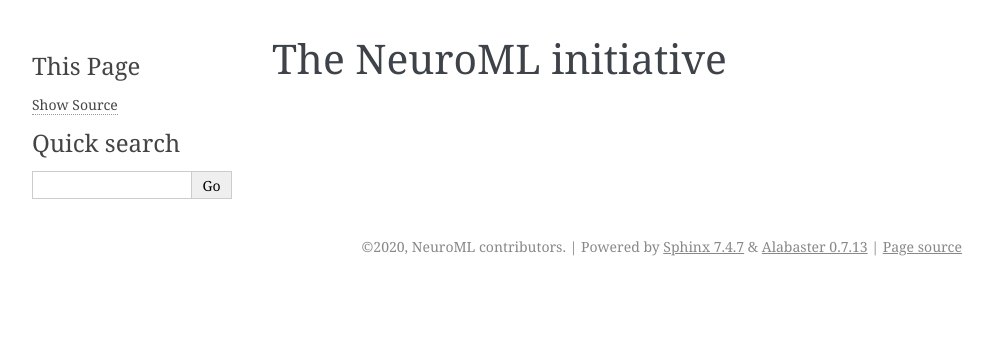
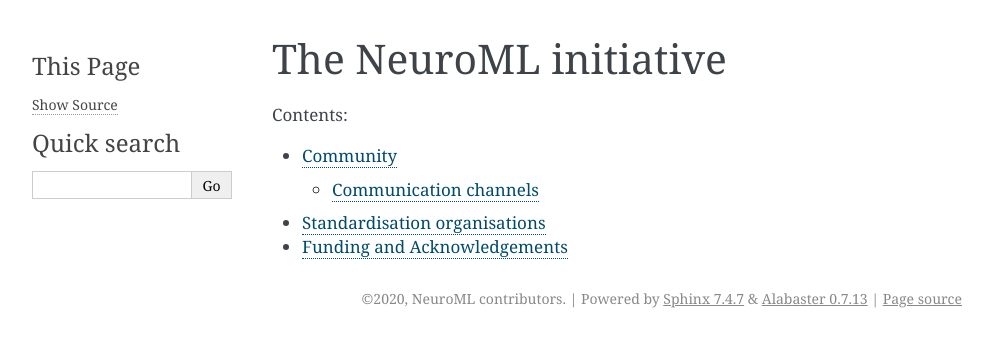
Before and after one commit to NeuroML/Documentation, a Sphinx documentation site: the page built from source/NeuroMLOrg/index.rst, in a window 1280 px wide. Shown: the top 347 px of the page, without its empty margins (148-1141 px from the left). Built offline with Sphinx 7.4.7, drawn with Linux system fonts in a browser that asks for light colours; pages that are not in the unit, such as notebooks, are missing from menus.

Commit message:
Add subsections to org section

```diff
--- a/source/NeuroMLOrg/index.rst
+++ b/source/NeuroMLOrg/index.rst
@@ -4,3 +4,7 @@
 .. toctree::
    :maxdepth: 2
    :caption: Contents:
+
+   ./Community.md
+   ./Standardisation.md
+   ./Funding.md
```
